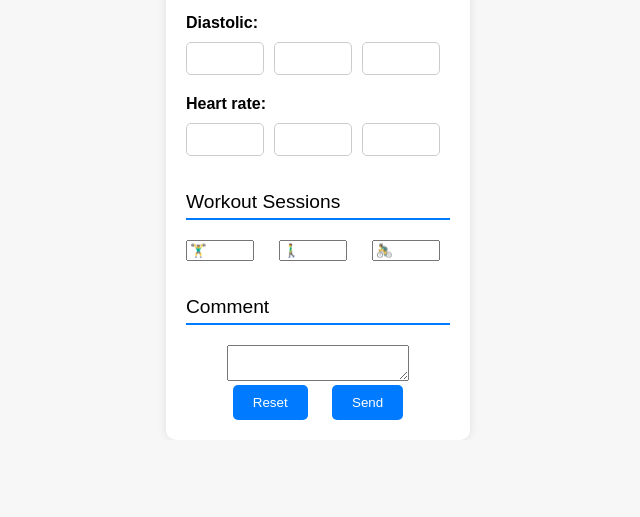
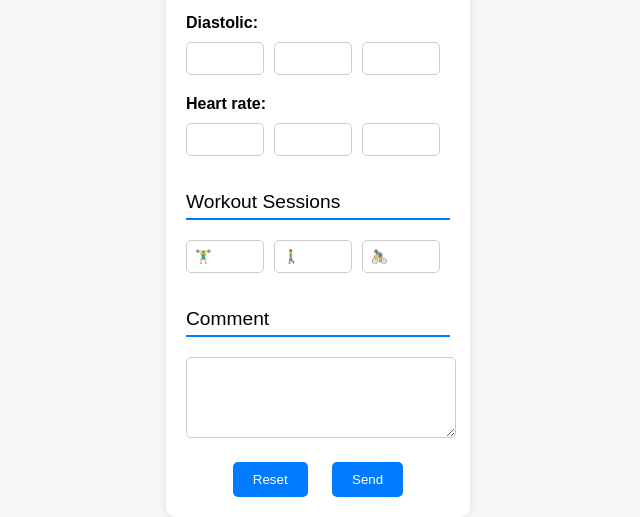
Before and after one commit to mfsuzigan/fitness_data_integrator, a Flask app: page / in a window 1280 px wide. Shown: the part 732-1249 px from the top of the page, without its empty margins (322-962 px from the left). Before the commit the page ends 1152 px from the top, so only its background shows below. Run offline with Flask 3, Linux system fonts and the light colour scheme.

Commit message:
WIP adding comment field

```diff
--- a/templates/index.html
+++ b/templates/index.html
@@ -77,9 +77,8 @@
             <input type="text" id="moderate_cardio_sessions" name="moderate_cardio_sessions" placeholder="🚴‍♂️" required maxlength="2">
         </div>
 
-        <div class="section-title"><label for="comment" >Comment</label></div>
-            <textarea id="comment" name="comment">
-            </textarea>
+        <div class="section-title"><label for="comment">Comment</label></div>
+        <textarea rows="5" id="comment" name="comment"></textarea>
 
         <div class="btn-group">
             <button type="reset" class="btn">Reset</button>
--- a/templates/styles.css
+++ b/templates/styles.css
@@ -110,6 +110,13 @@ body {
         padding-bottom: 5px;
     }
 
+    textarea {
+        border: 1px solid #ccc;
+        border-radius: 5px;
+        margin-bottom: 20px;
+        width: 100%
+    }
+
     .workout-group {
         display: flex;
         justify-content: space-between;
@@ -119,4 +126,7 @@ body {
     .workout-group input {
         width: 60px;
         margin-right: 10px;
+        border: 1px solid #ccc;
+        border-radius: 5px;
+        padding: 8px;
     }
```
